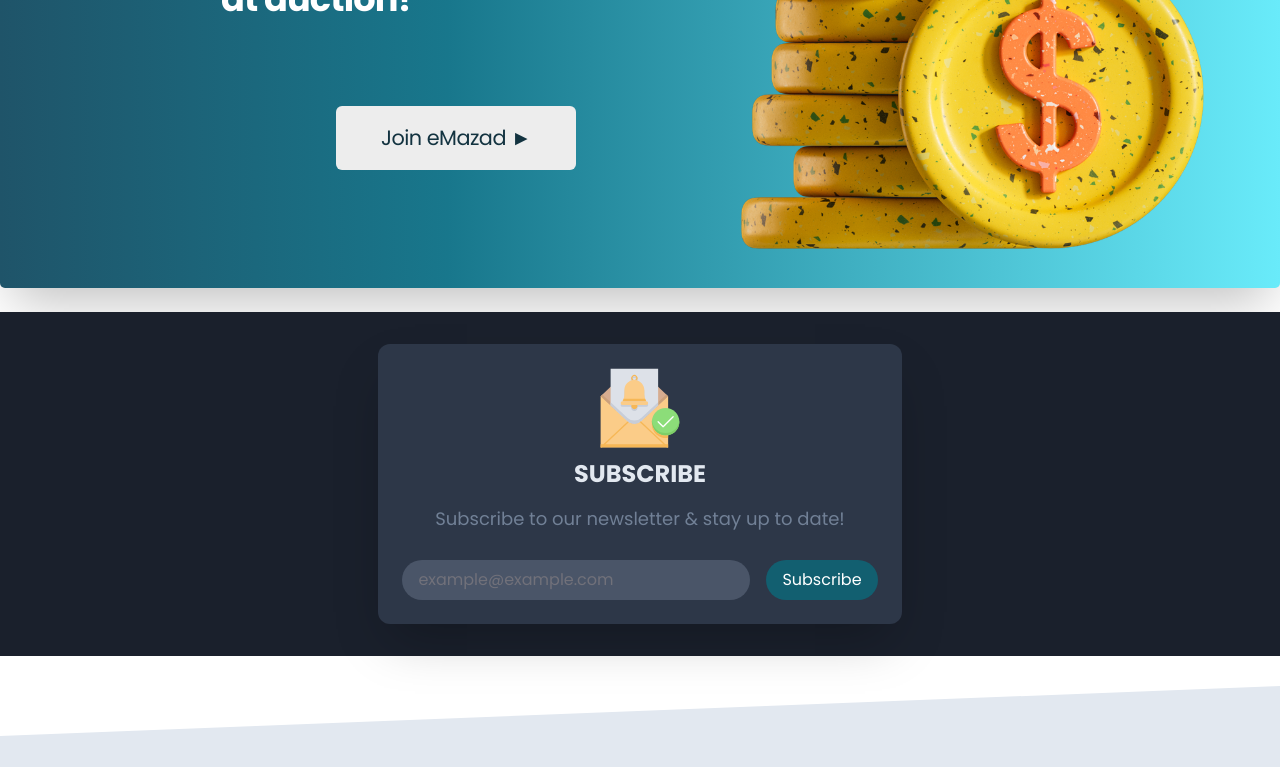
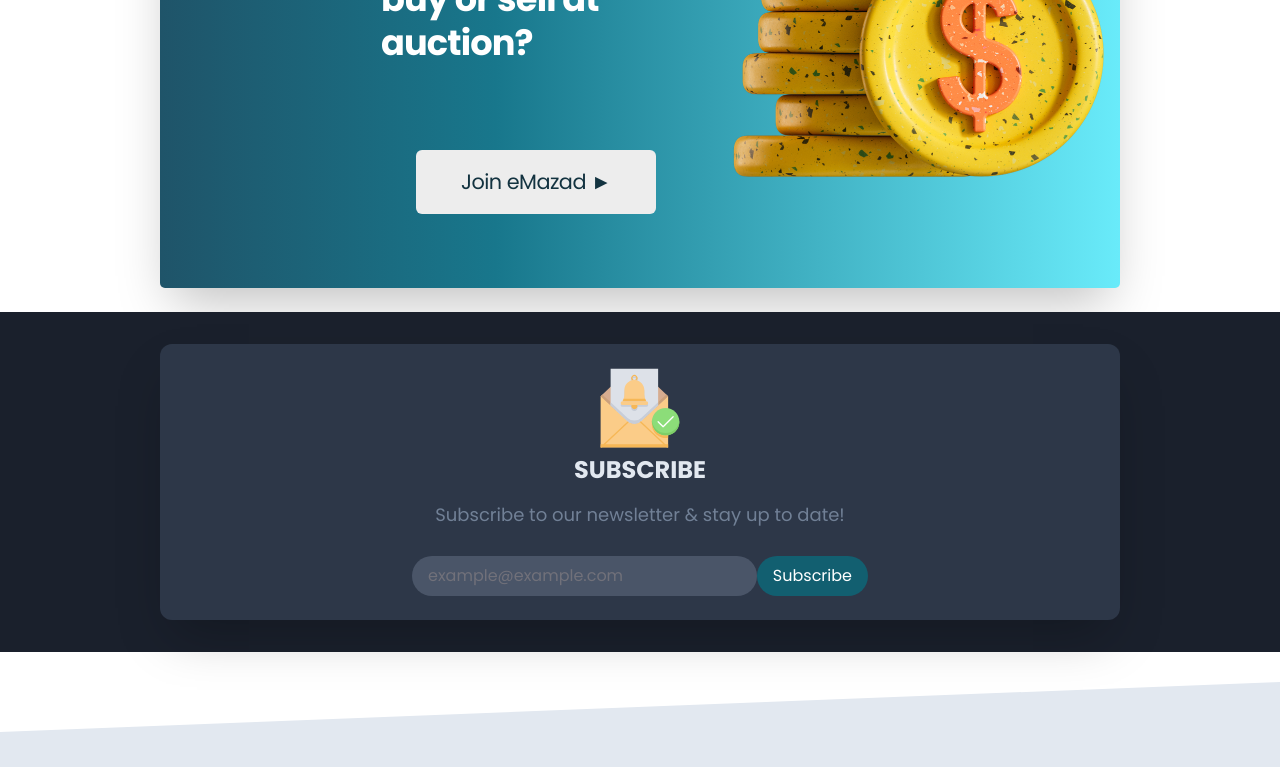
Before and after one commit to ahmadjubran/emazad-frontend, a React (Create React App) app: page /profile in a window 1280 px wide. Shown: the part 1346-2113 px from the top of the page. Built offline with nearby package versions, Linux system fonts and the light colour scheme.

Commit message:
added EmailJS, changed the newsletter and the ad style

```diff
--- a/package.json
+++ b/package.json
@@ -5,6 +5,7 @@
   "dependencies": {
     "@chakra-ui/icons": "^2.0.13",
     "@chakra-ui/react": "^2.4.3",
+    "@emailjs/browser": "^3.10.0",
     "@emotion/react": "^11.10.5",
     "@emotion/styled": "^11.10.5",
     "@fontsource/inter": "^4.5.14",
--- a/src/components/main/RegisterAd.js
+++ b/src/components/main/RegisterAd.js
@@ -19,7 +19,7 @@ export default function RegisterAd() {
   };
 
   return (
-    <Container maxW={'8xl'} maxH={'30rem'} bg={'rgb(31,84,105)'}
+    <Container maxW={'75%'} maxH={'30rem'} bg={'rgb(31,84,105)'}
     bgGradient='linear-gradient(90deg, rgba(31,84,105,1) 0%, rgba(24,119,140,1) 35%, rgba(105,235,250,1) 100%)'
     my={'24px'}
     borderRadius={'5px'}
--- a/src/components/main/Subscribe.js
+++ b/src/components/main/Subscribe.js
@@ -10,56 +10,85 @@ import {
     createIcon,
   } from '@chakra-ui/react';
 
+  import {useRef} from 'react';
+  import emailjs from "@emailjs/browser";
+
   export default function NewsLetter() {
+    const containerBG = useColorModeValue('gray.50', 'gray.800');
+    const boxBG = useColorModeValue('white', 'gray.700');
+    const headingColor = useColorModeValue('gray.800', 'gray.200');
+    const inputColor = useColorModeValue('gray.800', 'gray.200');
+    const inputBG = useColorModeValue('gray.100', 'gray.600');
+    const form = useRef();
+
+    function sendEmail(e) {
+      e.preventDefault();
+      emailjs.sendForm("service_xq50kw5","template_ui2hs4l", form.current, 'IX5VyXcqhp-pd31y4')
+      .then((result) => {
+            console.log(result.text);
+        }, (error) => {
+            console.log(error.text);
+        });
+        e.target.reset();
+    }
+
+
     return (
       <Flex
         align={'center'}
         justify={'center'}
         py={8}
-        bg={useColorModeValue('gray.50', 'gray.800')}>
+        bg={containerBG}>
         <Stack
           boxShadow={'2xl'}
-          bg={useColorModeValue('white', 'gray.700')}
+          bg={boxBG}
           rounded={'xl'}
           p={6}
           spacing={3}
-          align={'center'}>
+          align={'center'}
+          w={'75%'}
+          >
+          <Stack align={'center'} spacing={2}>
           <Icon as={NotificationIcon} w={20} h={20} />
-          <Stack align={'center'} spacing={2}>
             <Heading
               textTransform={'uppercase'}
               fontSize={'2xl'}
-              color={useColorModeValue('gray.800', 'gray.200')}>
+              color={headingColor}>
               Subscribe
             </Heading>
             <Text fontSize={'lg'} color={'gray.500'}>
               Subscribe to our newsletter & stay up to date!
             </Text>
           </Stack>
-          <Stack spacing={4} direction={{ base: 'column', md: 'row' }} w={'full'}>
+          <Stack  direction={{ base: 'column', md: 'row' }}  w={'50%'}>
+            <form ref={form} onSubmit={sendEmail} style={{display:'flex', justifyContent:'center',  padding: 0,
+    margin: 0, width:'100%'} }>
             <Input
+              name= {"user_email"}
               type={'text'}
+              id="email"
               placeholder={'example@example.com'}
-              color={useColorModeValue('gray.800', 'gray.200')}
-              bg={useColorModeValue('gray.100', 'gray.600')}
+              color={inputColor}
+              bg={inputBG}
               rounded={'full'}
               border={0}
               _focus={{
-                bg: useColorModeValue('gray.200', 'gray.800'),
+                bg: inputBG,
                 outline: 'none',
               }}
             />
             <Button
+              type={'submit'}
               bg={'mediumBlue.300'}
               rounded={'full'}
               color={'white'}
               flex={'1 0 auto'}
               _hover={{ bg: 'darkBlue.200' }}
               _focus={{ bg: 'darkBlue.200' }}
-
               >
               Subscribe
             </Button>
+            </form>
           </Stack>
         </Stack>
       </Flex>
```
Also changed, not shown: 1 other file (tests, documents, lock files or other folders).
